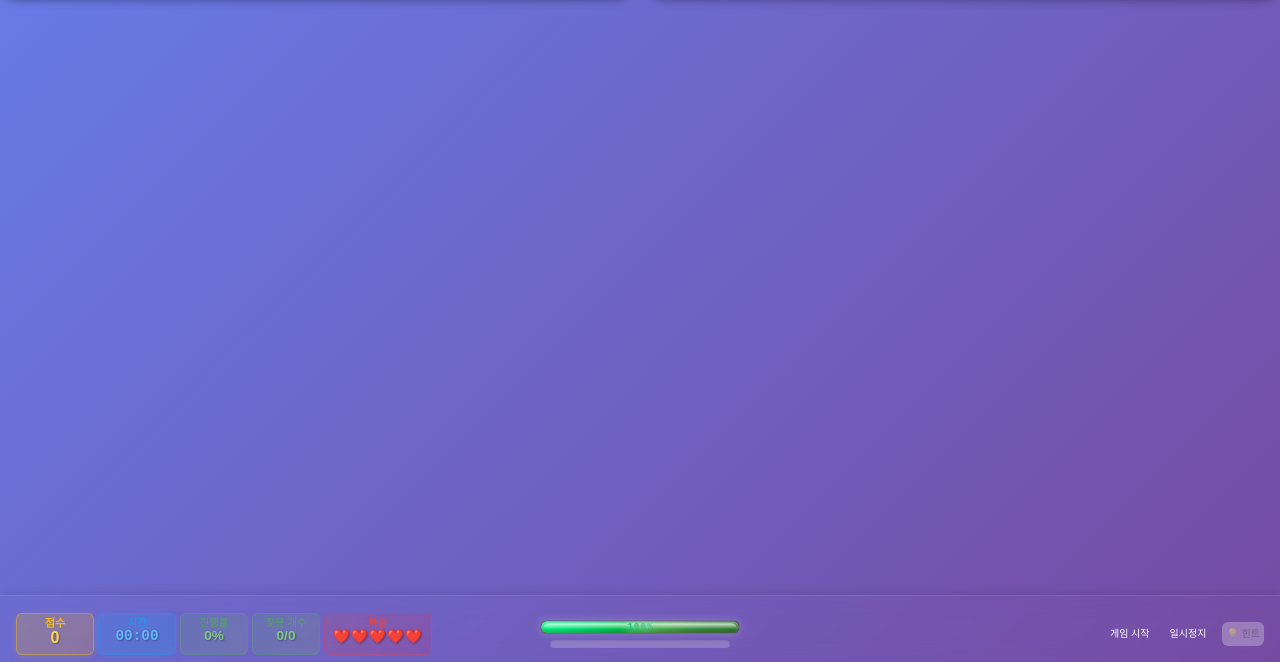
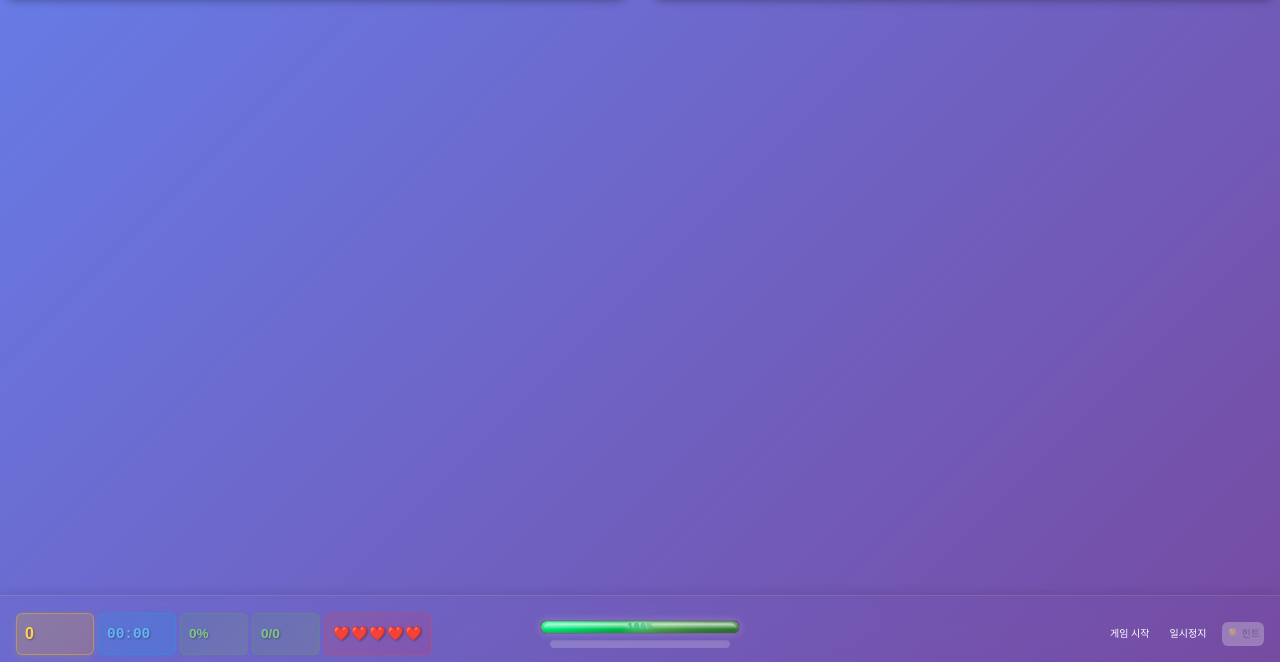
Before and after one commit to rhpm123/stdg, a website: page game-play.html in a window 1280 px wide. Shown: the part 138-800 px from the top of the page. Drawn offline with nearby package versions, Linux system fonts and the light colour scheme; no server answers.

Commit message:
feat: 게임 통계를 간결하게 표시 - 라벨 제거, 값만 한 줄 표시
- .stat-label을 display: none으로 숨김 (점수, 시간, 진행률, 찾은개수, 목숨 라벨 제거)
- .stat-item을 flex-direction: row로 변경 (세로→가로 배치)
- .stat-value 폰트 크기 0.8rem으로 증가, white-space: nowrap 추가
- 패딩 3px 8px로 조정, 최소 너비 자동 설정
- 더 간결하고 컴팩트한 하단 바 통계 표시

```diff
--- a/assets/css/game/base.css
+++ b/assets/css/game/base.css
@@ -140,32 +140,30 @@ body {
   display: flex;
   gap: 8px;
   flex-wrap: wrap;
+  align-items: center;
 }
 
 .stat-item {
   display: flex;
-  flex-direction: column;
   align-items: center;
-  gap: 1px;
   color: white;
-  padding: 2px 6px;
+  padding: 3px 8px;
   background: rgba(255, 255, 255, 0.1);
   border-radius: 4px;
-  min-width: 40px;
+  min-width: auto;
 }
 
+/* 라벨 숨기기 - 값만 표시 */
 .stat-label {
-  font-size: 0.55rem;
-  opacity: 0.9;
-  font-weight: 500;
-  line-height: 1;
+  display: none;
 }
 
 .stat-value {
-  font-size: 0.75rem;
+  font-size: 0.8rem;
   font-weight: 600;
   text-shadow: 1px 1px 2px rgba(0, 0, 0, 0.3);
   line-height: 1;
+  white-space: nowrap;
 }
 /* ============================================
    진행률 바 스타일 (하단 바용)
```
